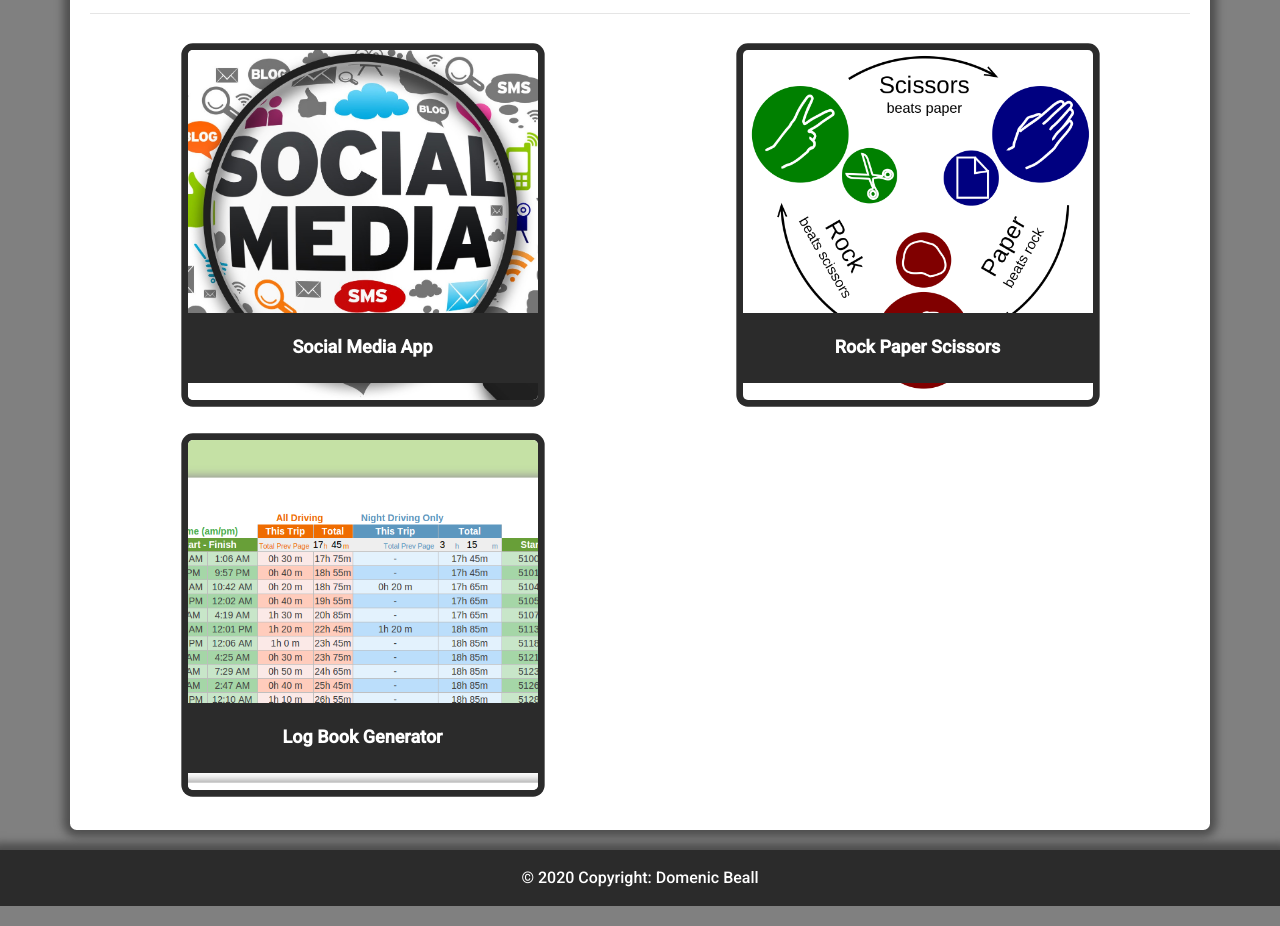
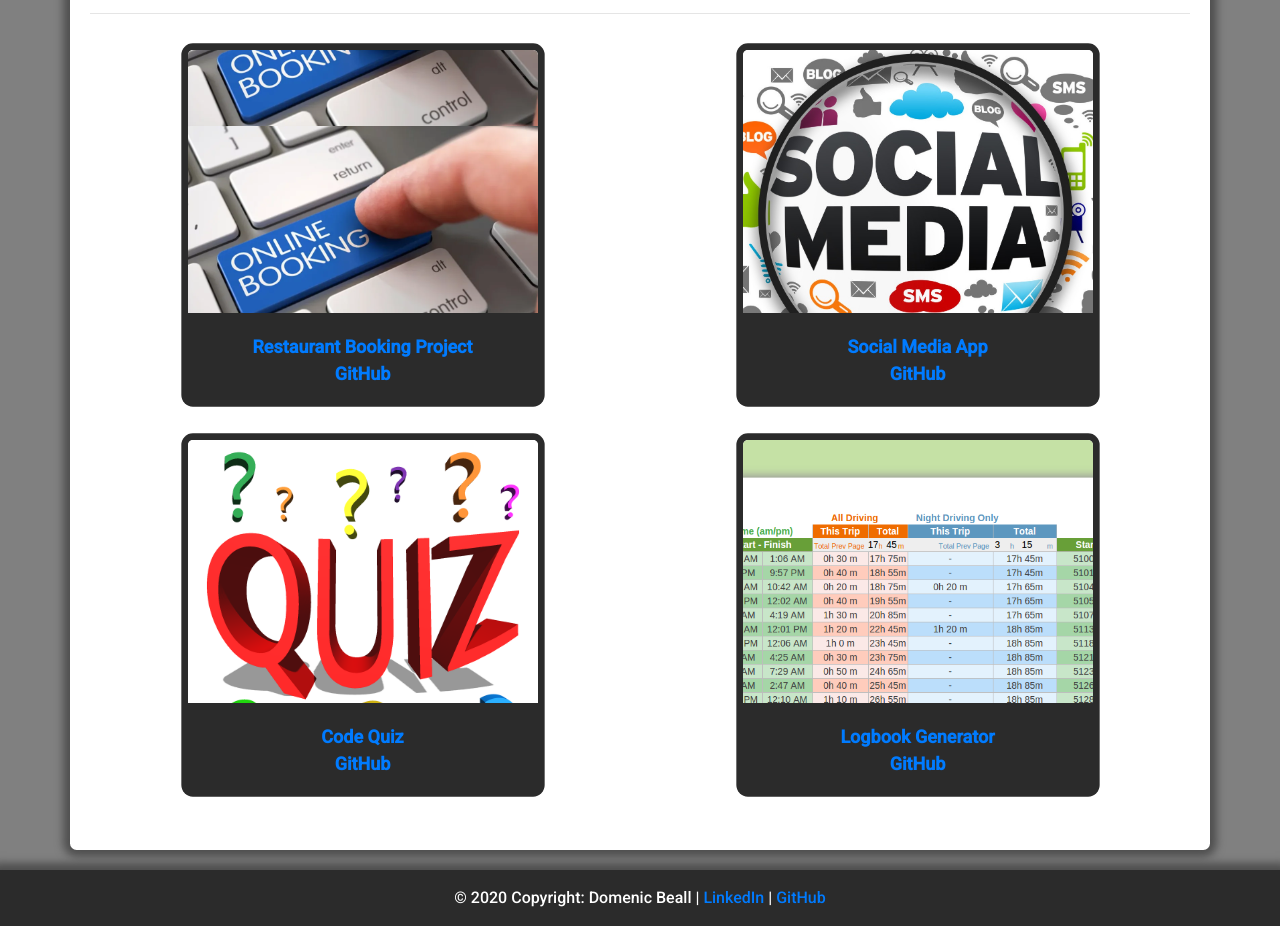
Before and after one commit to DomenicBeall/UpdatedPortfolio, a plain HTML site: page portfolio.html in a window 1280 px wide. Shown: the part 151-1077 px from the top of the page. Drawn offline with nearby package versions, Linux system fonts and the light colour scheme.

Commit message:
Updated with links directing to new projects and linkedin, improved formatting

```diff
--- a/css/portfolio.css
+++ b/css/portfolio.css
@@ -12,20 +12,26 @@
     box-shadow: 0 0 0 5pt rgb(43, 43, 43) !important;
 }
 
-/* Set the background to the 1 of 3 */
+/* Set the background to the 1 of 4 */
 .project-card.bg1 {
     background: url("../assets/SocialMedia.jpg") center !important;
     background-size: contain !important;
 }
 
-/* Set the background to the 2 of 3 */
+/* Set the background to the 2 of 4 */
 .project-card.bg2 {
-    background: url("../assets/RPS.png") center !important;
+    background: url("../assets/Quiz.png") center !important;
     background-size: cover !important;
 }
 
-/* Set the background to the 3 of 3 */
+/* Set the background to the 3 of 4 */
 .project-card.bg3 {
+    background: url("../assets/Booking.webp") center !important;
+    background-size: contain !important;
+}
+
+/* Set the background to the 4 of 4 */
+.project-card.bg4 {
     background: url("../assets/Logbook.png") center !important;
     background-size: cover !important;
 }
@@ -33,19 +39,16 @@
 /* Set the size and relative position of the card label*/
 .card-label {
     width: 100%;
-    height: 20%;
+    height: 25%;
 
     background-color: rgb(43, 43, 43);
+    color: white;
 
+    text-align: center;
     position: relative;
     top: 75%;
-}
 
-/* Center the title text vertically and horizontally with some padding */
-.card-label-text {
-    text-align: center;
     padding: 20px;
-    color: white;
     font-size: large;
     font-weight: bold;
     margin: auto;
--- a/css/style.css
+++ b/css/style.css
@@ -14,6 +14,7 @@ body {
     background-color: white;
     margin-top: 20px;
     margin-bottom: 20px;
+    padding-bottom: 20px;
 
     box-shadow: 0 0 6pt 5pt rgb(78, 78, 78);
     border-radius: 5pt;
--- a/portfolio.html
+++ b/portfolio.html
@@ -58,31 +58,40 @@
             <!-- Container for the grid that holds each portfolio project card -->
             <div class="container">
                 <div class="row">
+
                     <div class="col-sm-12 col-md-6">
-                        <a href="https://github.com/DomenicBeall/DomsGroup">
+                        <div class="project-card bg3">
+                            <div class="card-label">
+                                <a href="https://alex-mcm.github.io/Project-1/"><p class="card-text">Restaurant Booking Project</p></a>
+                                <a href="https://github.com/Alex-McM/Project-1"><p class="card-text">GitHub</p></a>
+                            </div>
+                        </div>
+                    </div>
+
+                    <div class="col-sm-12 col-md-6">
                         <div class="project-card bg1">
                             <div class="card-label">
-                                    <p class="card-label-text">Social Media App</p>
+                                <a href="https://stupefied-galileo-5627c2.netlify.app/"><p class="card-text">Social Media App</p></a>
+                                <a href="https://github.com/DomenicBeall/DomsGroup"><p class="card-text">GitHub</p></a>
                             </div>
                         </div>
-                        </a>
                     </div>
+
                     <div class="col-sm-12 col-md-6">
-                        <a href="https://github.com/DomenicBeall/RokPaypaScissas">
                         <div class="project-card bg2">
                             <div class="card-label">
-                                    <p class="card-label-text">Rock Paper Scissors</p>
+                                <a href="https://domenicbeall.github.io/CodeQuiz/"><p class="card-text">Code Quiz</p></a>
+                                <a href="https://github.com/DomenicBeall/CodeQuiz"><p class="card-text">GitHub</p></a>
                             </div>
                         </div>
-                        </a>
                     </div>
+
                     <div class="col-sm-12 col-md-6">
-                        <div class="project-card bg3">
-                            <a href="https://github.com/DomenicBeall/LearnerLogbookGenerator">
+                        <div class="project-card bg4">
                             <div class="card-label">
-                                    <p class="card-label-text">Log Book Generator</p>
+                                <a href="https://domenicbeall.github.io/LearnerLogbookGenerator/"><p class="card-text">Logbook Generator</p></a>
+                                <a href="https://github.com/DomenicBeall/LearnerLogbookGenerator"><p class="card-text">GitHub</p></a>
                             </div>
-                            </a>
                         </div>
                     </div>
                 </div>
@@ -92,7 +101,7 @@
 
         <!-- Footer -->
         <footer class="page-footer font-small shadow">
-            <div class="footer-copyright text-center py-3">© 2020 Copyright: Domenic Beall</div>
+            <div class="footer-copyright text-center py-3">© 2020 Copyright: Domenic Beall | <a href="https://www.linkedin.com/public-profile/in/domenic-beall-690155197">LinkedIn</a> | <a href="https://github.com/DomenicBeall">GitHub</a></div>
         </footer>
 
     </body>
```
Also changed, not shown: contact.html (+12 -2 lines), index.html (+3 -4 lines), assets/Booking.webp (added), assets/Quiz.png (added), assets/RPS.png (deleted), screenshots/Screenshot1.png (deleted), screenshots/Screenshot2.png (deleted), screenshots/Screenshot3.png (deleted), 1 other file. Lines whose indentation alone changed are shown as unchanged.
